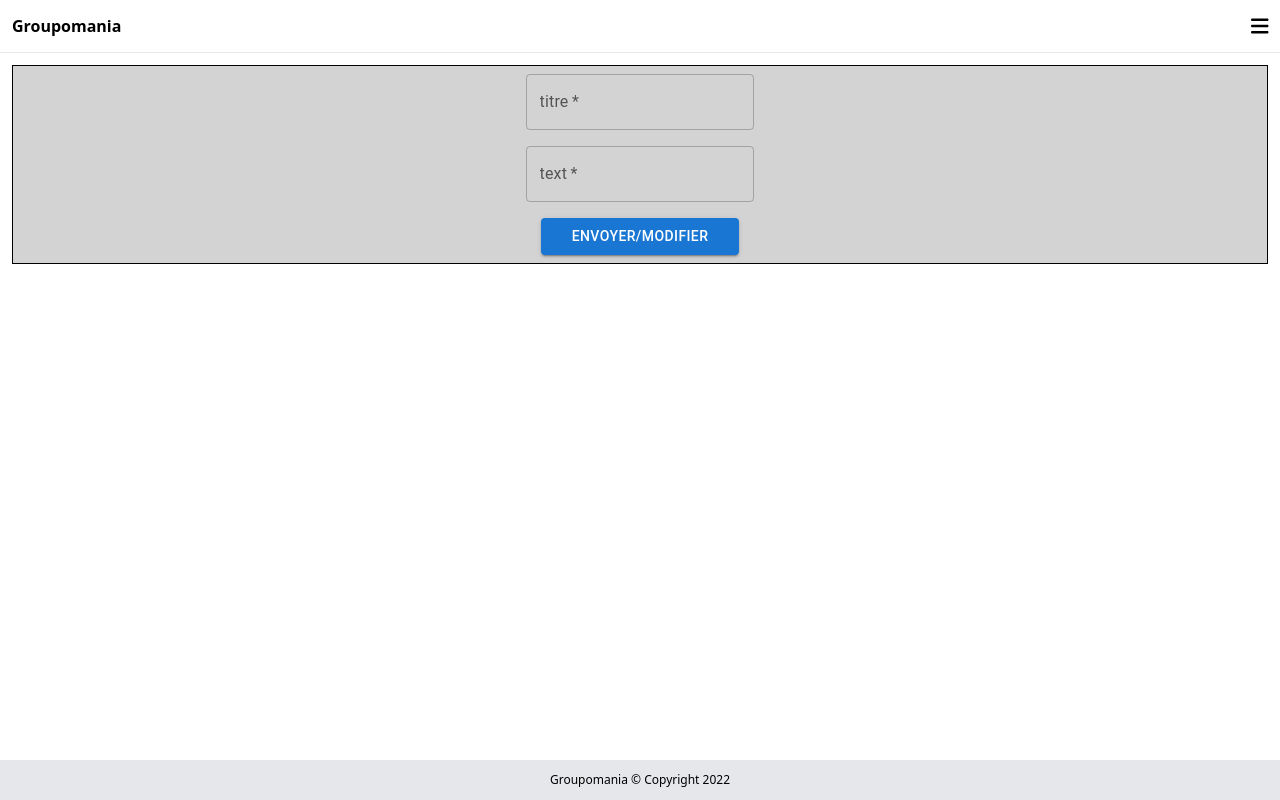
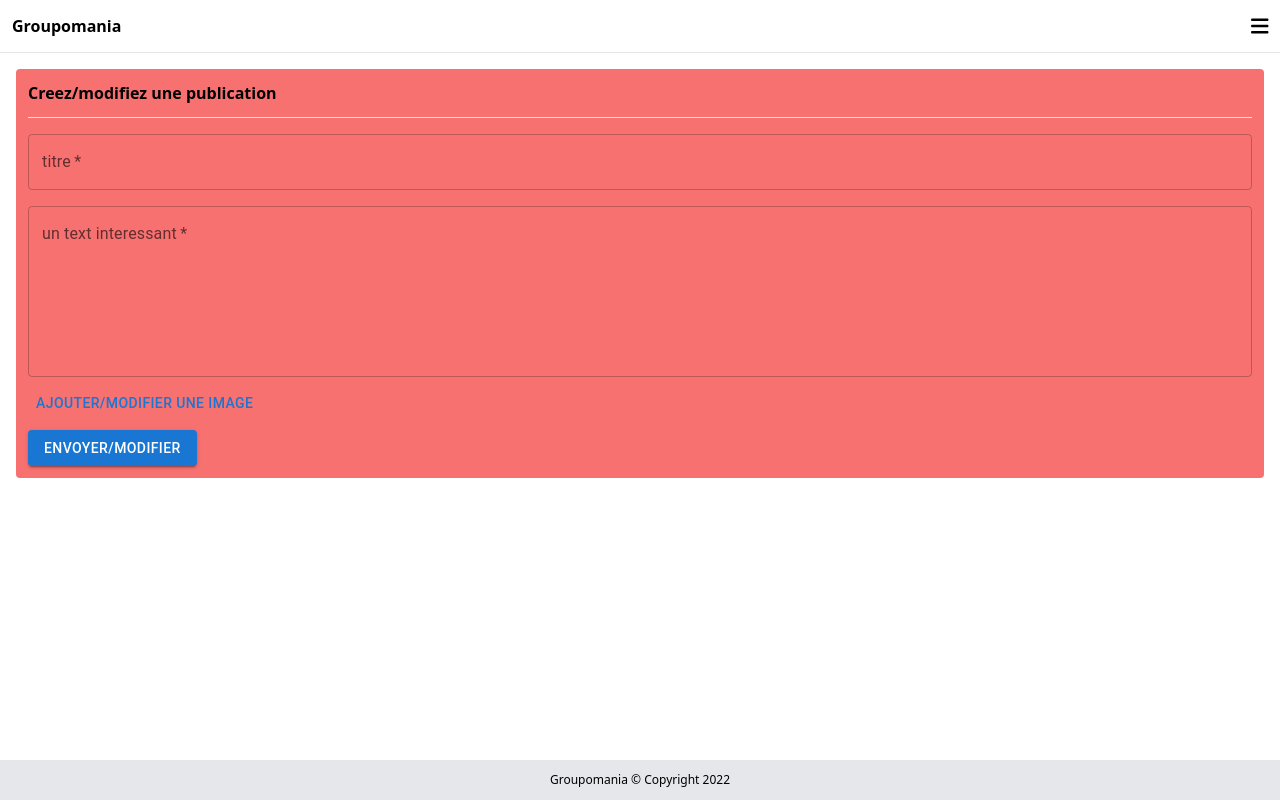
Before and after one commit to Puffywonton/groupomania, a React (Create React App) app: page /createbill in a window 1280 px wide. Built offline with nearby package versions, Linux system fonts and the light colour scheme.

Commit message:
publication template ready

```diff
--- a/src/Components/BillCreator.jsx
+++ b/src/Components/BillCreator.jsx
@@ -6,27 +6,15 @@ import Button from '@mui/material/Button';
 //description
 //date
 //
-
 const BillCreator = () => {
     return(
-        <div className="bloc p-3 flex-col items-center justify-center">
-            <Box
-                component="form"
-                sx={{
-                    '& > :not(style)': { m: 1, width: '25ch' },
-                    background: "lightgrey",
-                    width: 'auto',
-                    height: 'auto',
-                    display: "flex",
-                    border: "1px, solid",
-                    flexDirection: "column",
-                    alignItems: "center",
-                    justifyContent: "center",
-                }}
-                noValidate
-                autoComplete="off"
-            >
+        <div className="bg-red-400 bloc m-4 p-3 rounded flex-col items-center justify-center">
+            <Box>
+                <div className='border-b pb-3 font-bold'>Creez/modifiez une publication </div>
+            </Box>
+            <Box pt={2}>
                 <TextField
+                    fullWidth
                     required
                     name='Titre'
                     id="title"
@@ -35,15 +23,28 @@ const BillCreator = () => {
                     // value={}
                     // onChange={}
                 />
+            </Box>
+            <Box pt={2}>
                 <TextField
+                    fullWidth
                     required
+                    label="un text interessant"
+                    multiline
+                    minRows={6}
+                    maxRows={10}
                     name='Texte'
                     id="text"
-                    label="text"
                     variant="outlined"
                     // value={}
                     // onChange={}
                 />
+            </Box>
+            <Box pt={1}>
+                <Button>
+                    Ajouter/Modifier une image
+                </Button>
+            </Box>
+            <Box pt={1}>
                 <Button
                     variant='contained'
                     // onClick={}
--- a/src/Components/Login/Login.jsx
+++ b/src/Components/Login/Login.jsx
@@ -1,8 +1,8 @@
-import React, { useEffect, useState } from 'react'
+import React, { useState } from 'react'
 import LoginForm from "./LoginForm"
 import { useNavigate } from "react-router-dom"
 const Login = () => {
-    const [formIsSubmitted, setFormIsSubmitted] = useState(false)
+    const [setFormIsSubmitted] = useState(false)
     const navigate = useNavigate()
 
     const submitForm = () => {
```
